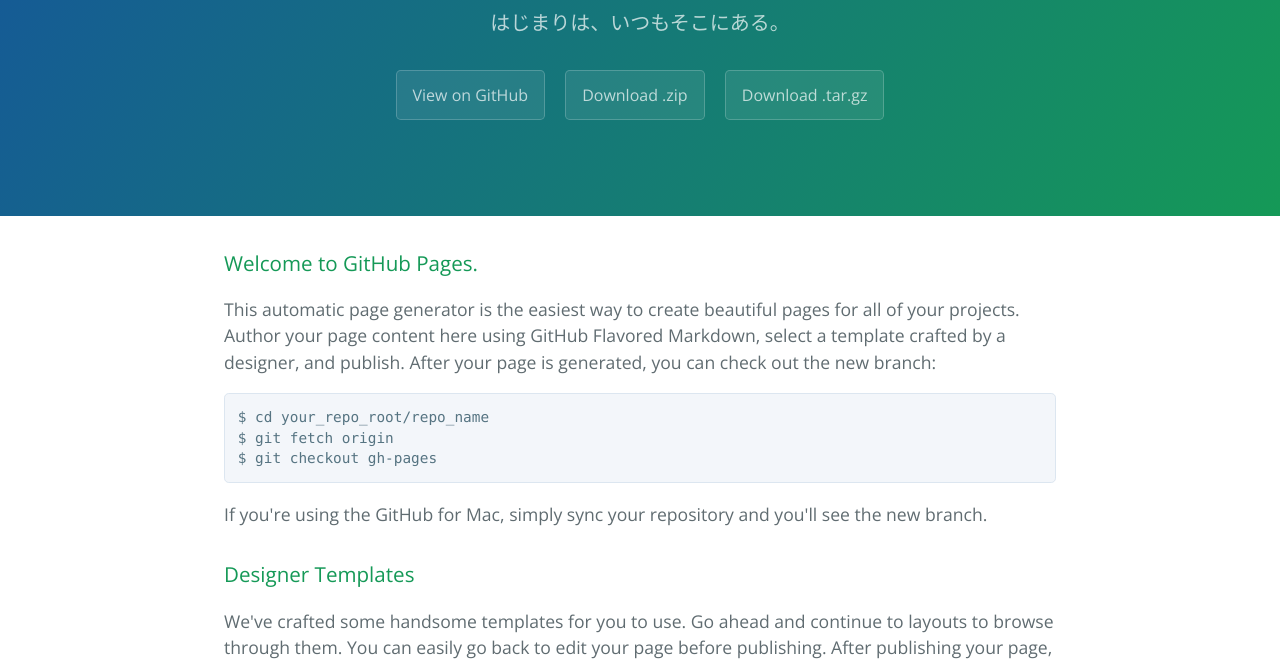
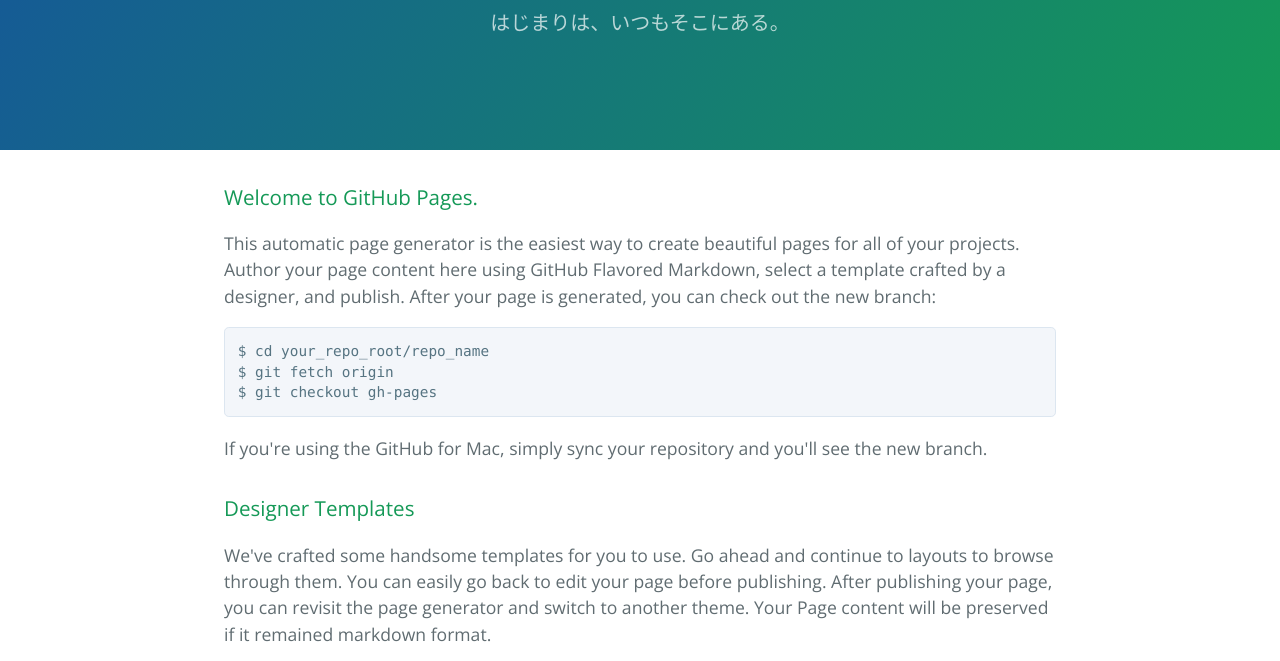
Before and after one commit to WordsWorks/ygm, a plain HTML site: page index.html in a window 1280 px wide. Shown: the part 167-828 px from the top of the page. Drawn offline with nearby package versions, Linux system fonts and the light colour scheme.

Commit message:
mod html

```diff
--- a/index.html
+++ b/index.html
@@ -13,9 +13,6 @@
     <section class="page-header">
       <h1 class="project-name">Ygm.GitHub.io</h1>
       <h2 class="project-tagline">はじまりは、いつもそこにある。</h2>
-      <a href="https://github.com/WordsWorks/ygm.github.io" class="btn">View on GitHub</a>
-      <a href="https://github.com/WordsWorks/ygm.github.io/zipball/master" class="btn">Download .zip</a>
-      <a href="https://github.com/WordsWorks/ygm.github.io/tarball/master" class="btn">Download .tar.gz</a>
     </section>
 
     <section class="main-content">
```
